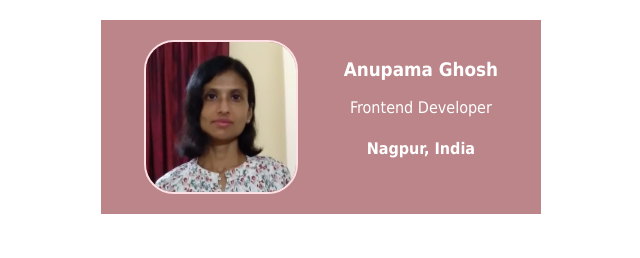
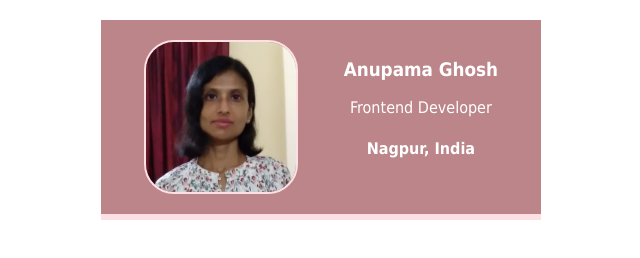
Before and after one commit to Onupama/business-card, a plain HTML site: page index.html in a window 1280 px wide. Shown: the whole page, without its empty margins (319-959 px from the left). Drawn offline with Linux system fonts and the light colour scheme.

Commit message:
Update styles.css

```diff
--- a/styles.css
+++ b/styles.css
@@ -6,7 +6,7 @@ body {
 .avatar {
     width: 150px;
     border-radius: 30px;
-    border: 2px solid #fce0e4;
+    border: 2px solid #FCE0E4;
 }
 
 .card {
@@ -16,6 +16,7 @@ body {
     display: flex;
     justify-content: space-around;
     text-align: center;
-    background: #bb8589;
-    color: #fff;
+    background: #BB8589;
+    color: white;
+    border-bottom: 6px solid #FCE0E4;
 }
```
